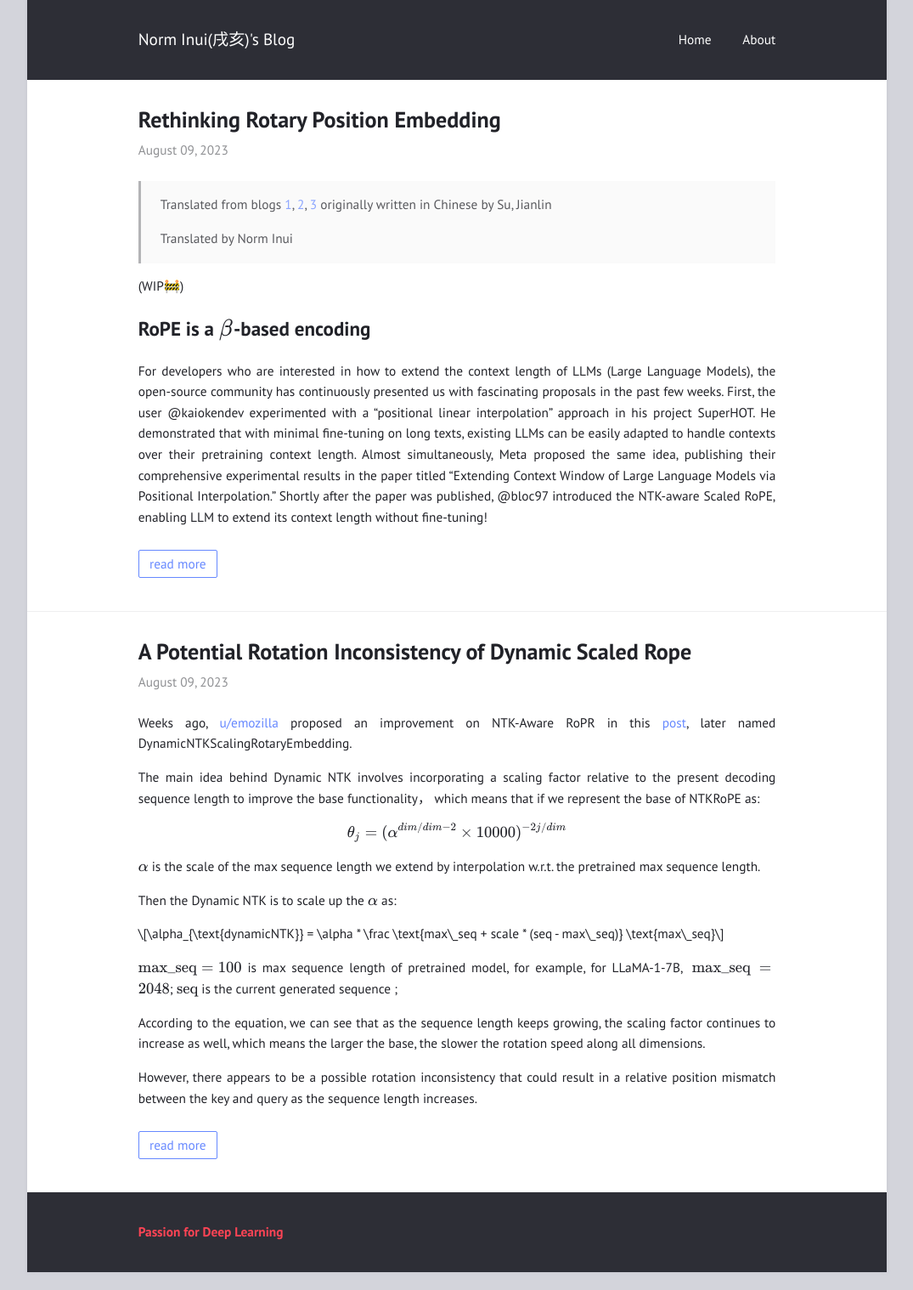
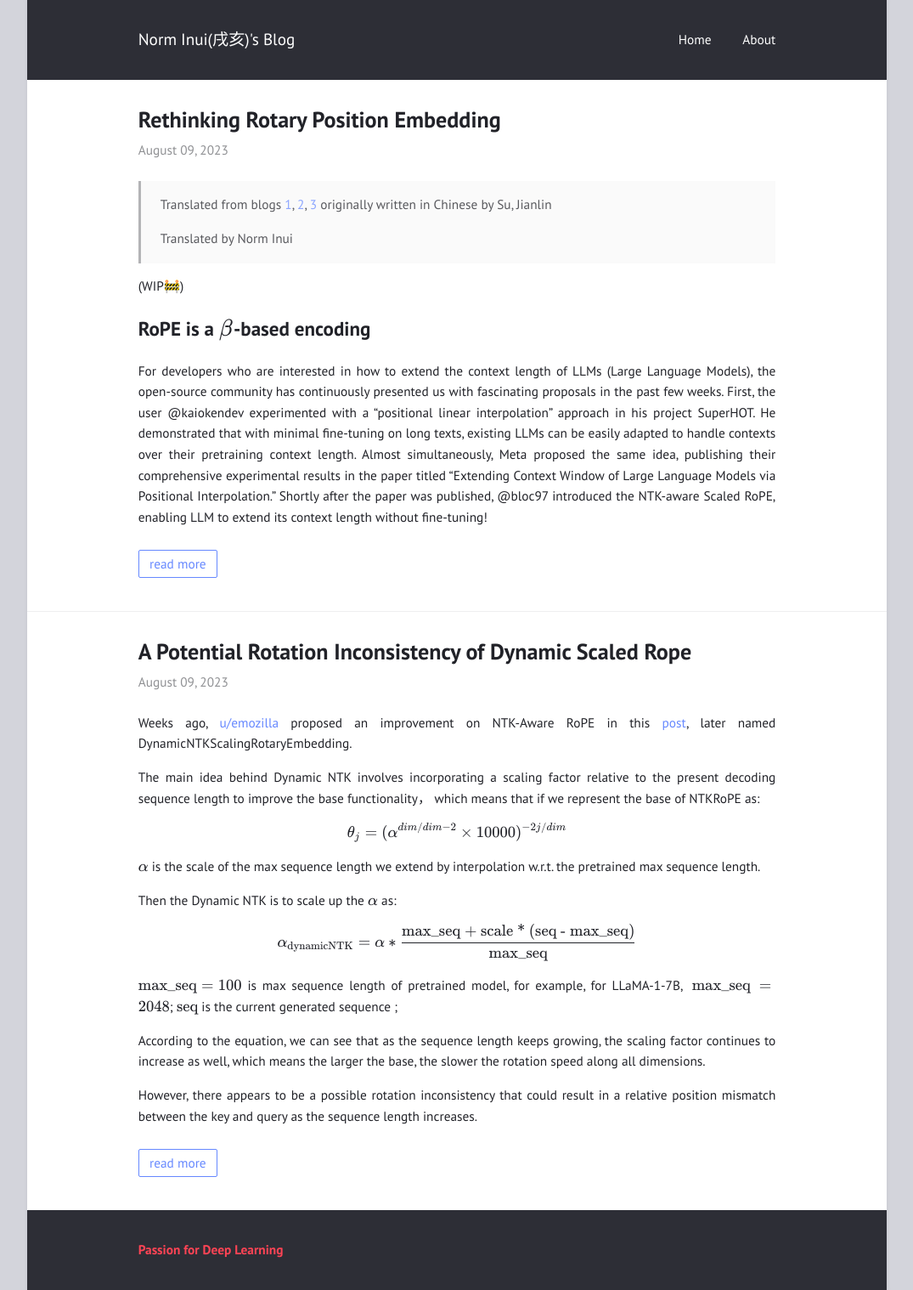
Before and after one commit to NormXU/NormXU.github.io, a Jekyll site: the page built from index.html, in a window 1280 px wide. Shown: the whole page at 85% size, without its empty margins (102-1177 px from the left). Built offline with Jekyll 4.4.1, drawn with Linux system fonts in a browser that asks for light colours; before the commit the page ends 1497 px from its top, so only the background shows below that.

Commit message:
fix formula

```diff
--- a/_posts/2023-08-09-A-Potential-Rotation-Inconsistency of-Dynamic-Scaled-RoPE.md
+++ b/_posts/2023-08-09-A-Potential-Rotation-Inconsistency of-Dynamic-Scaled-RoPE.md
@@ -1,4 +1,4 @@
-Weeks ago, [u/emozilla](https://www.reddit.com/user/emozilla) proposed an improvement on NTK-Aware RoPR in this [post](https://www.reddit.com/r/LocalLLaMA/comments/14mrgpr/dynamically_scaled_rope_further_increases/?utm_source=share&utm_medium=web2x&context=3), later named DynamicNTKScalingRotaryEmbedding.
+Weeks ago, [u/emozilla](https://www.reddit.com/user/emozilla) proposed an improvement on NTK-Aware RoPE in this [post](https://www.reddit.com/r/LocalLLaMA/comments/14mrgpr/dynamically_scaled_rope_further_increases/?utm_source=share&utm_medium=web2x&context=3), later named DynamicNTKScalingRotaryEmbedding.
 
 The main idea behind Dynamic NTK involves incorporating a scaling factor relative to the present decoding sequence length to improve the base functionality， which means that if we represent the base of NTKRoPE as:
 
@@ -8,7 +8,7 @@ $$\alpha$$ is the scale of the max sequence length we extend by interpolation w.
 
 Then the Dynamic NTK is to scale up the $$\alpha$$ as:
 
-$$\alpha_{\text{dynamicNTK}} = \alpha * \frac \text{max\_seq + scale * (seq - max\_seq)} \text{max\_seq}$$
+$$\alpha_{\text{dynamicNTK}} = \alpha * \dfrac{\text{max\_seq + scale * (seq - max\_seq)}}{ \text{max\_seq}}$$
 
 $$\text{max\_seq}=100$$ is max sequence length of pretrained model, for example, for LLaMA-1-7B, $$\text{ max\_seq } = 2048$$; $$\text{seq}$$ is the current generated sequence ;
 
@@ -28,11 +28,11 @@ key_states = self.k_proj(hidden_states)
 
 when the decoder tries to generate the 100th token, $$\text{seq}=100$$ and the ``key_states`` at the index $$j$$ is rotated based on a base
 
-$$\alpha_1 = \alpha * \frac{\text{max_seq} + \text{scale} * (100 - \text{max_seq)}}{\text{max_seq}}$$
+$$\alpha_1 = \alpha * \dfrac{\text{max\_seq} + \text{scale} * (100 - \text{max\_seq)}}{\text{max\_seq}}$$
 
 when the decoder tries to generate the 200th token, $$\text{seq}=200$$ and the ``key_states`` at index $$j$$ is rotated based on a base
 
-$$\alpha_2 = \alpha * \frac{\text{max_seq} + \text{scale} * (200 - \text{max_seq)}}{\text{max_seq}}$$
+$$\alpha_2 = \alpha * \dfrac{\text{max\_seq} + \text{scale} * (200 - \text{max\_seq)}}{\text{max\_seq}}$$
 
 You can clearly see that these two $$\alpha$$ are different.
 
@@ -40,7 +40,7 @@ You can clearly see that these two $$\alpha$$ are different.
 
 Since we cache the key in almost every decoder implementation, the multiplication between the key and the query we conduct can be written as:
 
-**(eq1)**:　$$\text{K}\text{Q}^ T =  [r(k_0, \alpha_0), r(k_1, \alpha_1), r(k_2, \alpha_2)] * r(q, \alpha_2) $$
+**(eq1)**:　  $$\text{K}\text{Q}^ T =  [r(k_0, \alpha_0), r(k_1, \alpha_1), r(k_2, \alpha_2)] * r(q, \alpha_2) $$
 
 
 
@@ -55,14 +55,14 @@ From my understanding, a consistent rotation between key and query should be lik
 
 Firstly,
 
-**(eq2)**: $$\text{K}\text{Q}^ T =  [r(k_0, \alpha_1), r(k_1, \alpha_1)] * r(q, \alpha_1) $$
+**(eq2)**:　  $$\text{K}\text{Q}^ T =  [r(k_0, \alpha_1), r(k_1, \alpha_1)] * r(q, \alpha_1) $$
 
 
 
 
 when seq length increasing
 
-**(eq3)**: $$\text{K}\text{Q}^ T =  [r(k_0, \alpha_2), r(k_1, \alpha_2), r(k_2, \alpha_2)] * r(q, \alpha_2) $$
+**(eq3)**:　  $$\text{K}\text{Q}^ T =  [r(k_0, \alpha_2), r(k_1, \alpha_2), r(k_2, \alpha_2)] * r(q, \alpha_2) $$
 
 
 
```
